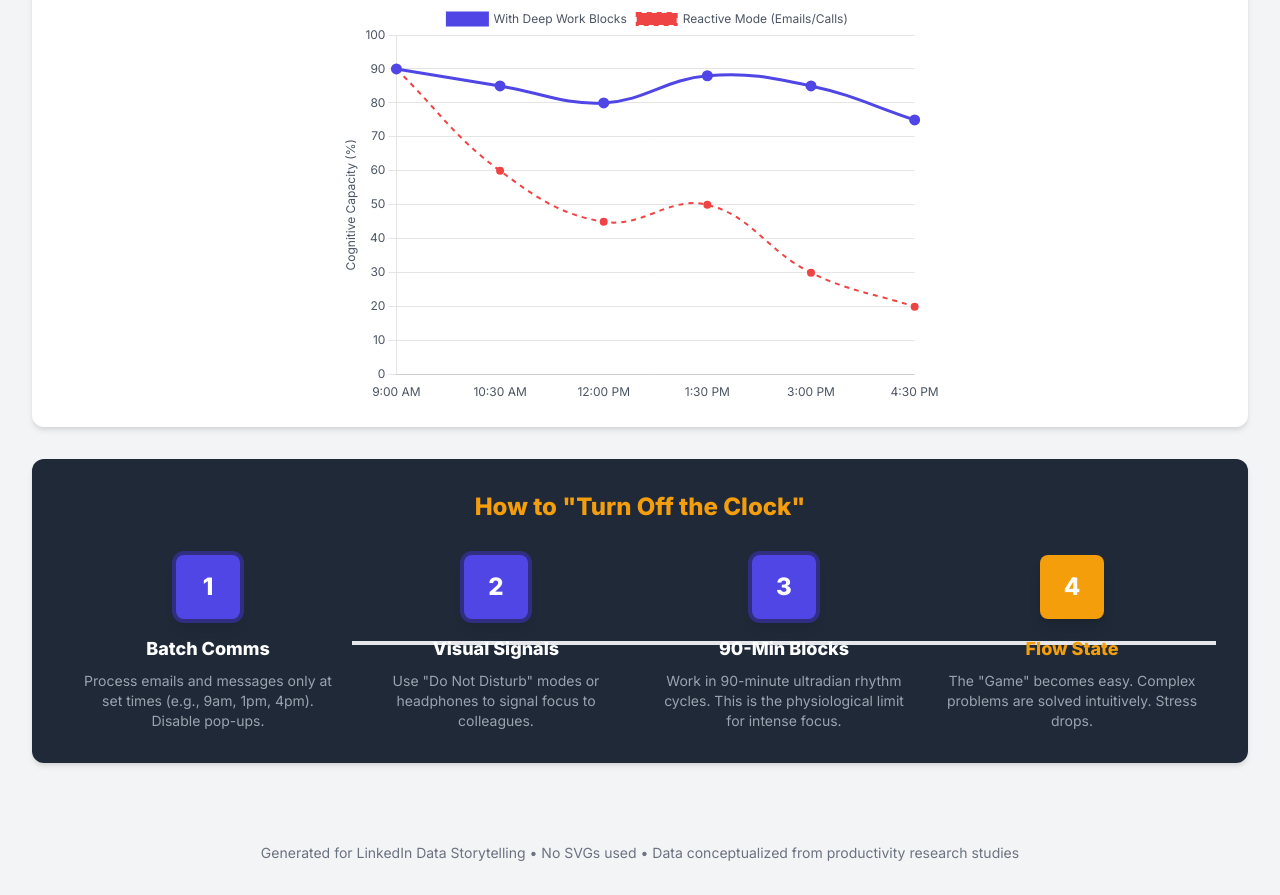
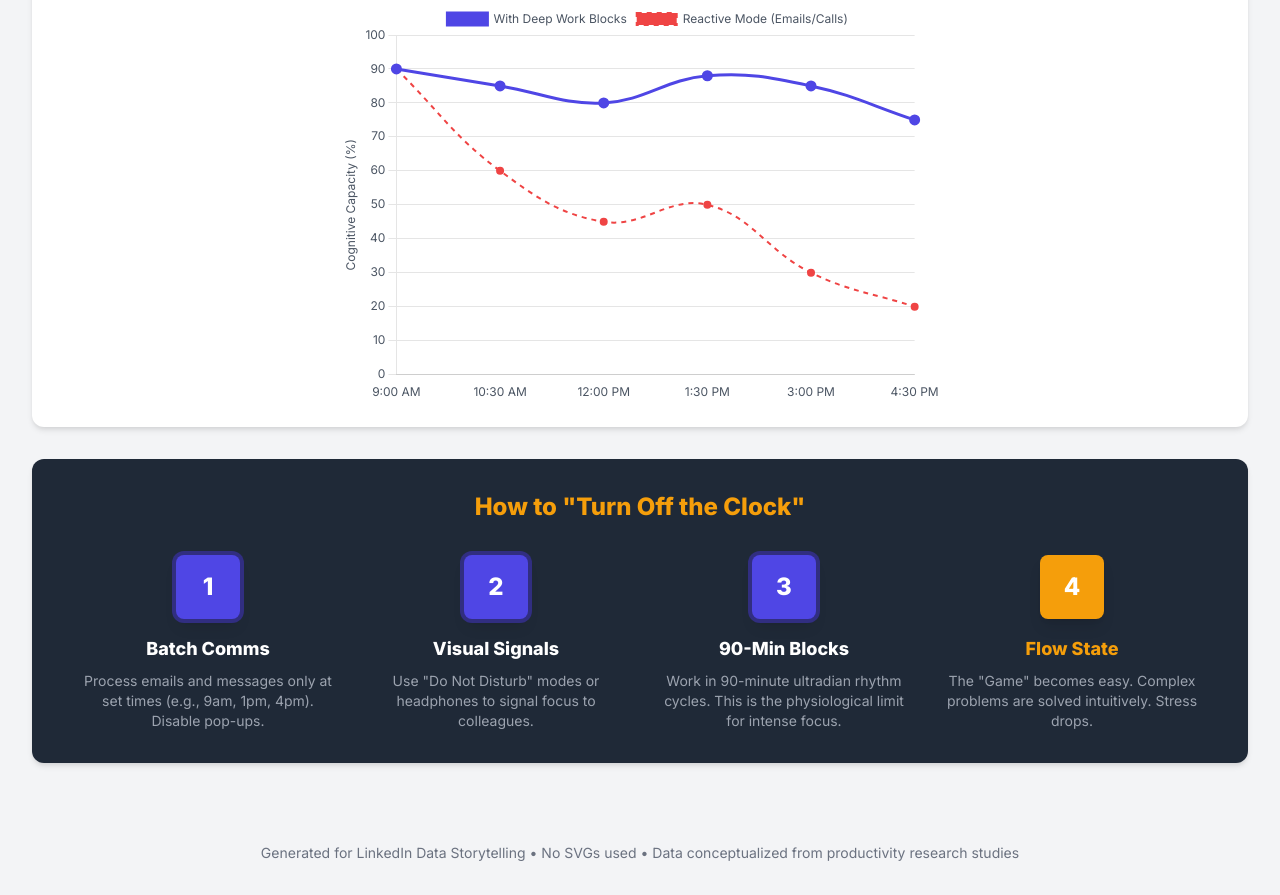
Before and after one commit to nieautoryzowany/flow_state, a plain HTML site: page index.html in a window 1280 px wide. Shown: the part 1743-2638 px from the top of the page. Drawn offline with nearby package versions, Linux system fonts and the light colour scheme.

Commit message:
Update index.html

```diff
--- a/index.html
+++ b/index.html
@@ -55,28 +55,7 @@
             position: relative;
             z-index: 10;
         }
-        .flow-line {
-            position: absolute;
-            left: 50%;
-            top: 100%;
-            width: 4px;
-            height: 2rem;
-            background-color: #E5E7EB;
-            transform: translateX(-50%);
-            z-index: 0;
-        }
-        @media (min-width: 768px) {
-            .flow-line {
-                width: 100%;
-                height: 4px;
-                top: 50%;
-                left: 100%;
-                transform: translateY(-50%) translateX(0);
-            }
-            .flow-step:last-child .flow-line {
-                display: none;
-            }
-        }
+
 
     </style>
     <!--
```
